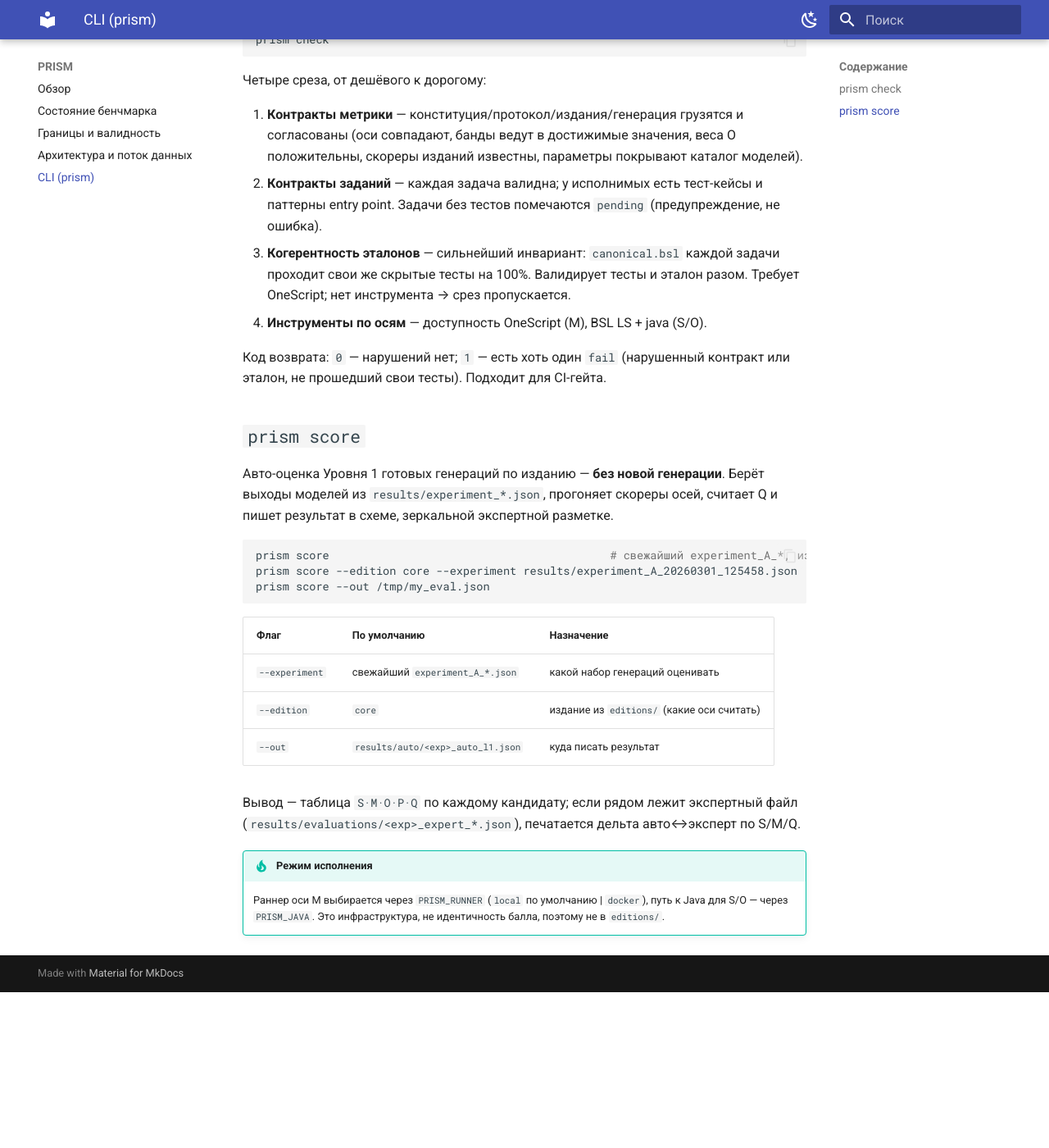
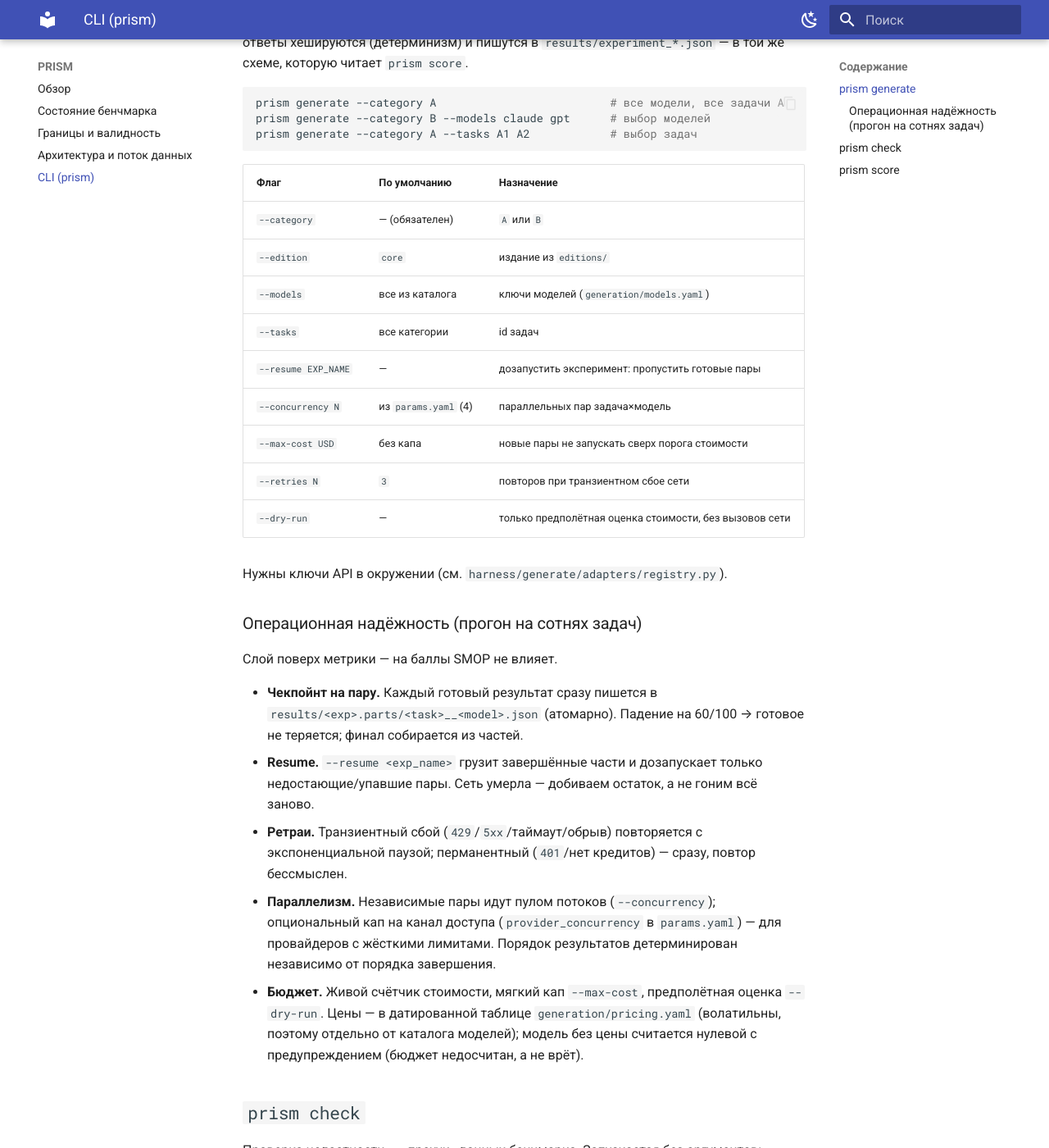
Before and after one commit to genlab-1c/prism, an MkDocs documentation site: the page built from docs/cli.md, in a window 1280 px wide and 1400 px high, scrolled down 360 px. Shown: the whole window at 82% size. Built offline with MkDocs 1.6.1 and Material for MkDocs 9.7.7, drawn with Linux system fonts in a browser that asks for light colours; before the commit the page ends 1570 px from its top, so only the background shows below that; some of the changed text lies outside the part shown.

Commit message:
docs(generate): document prism generate and operational layer
В cli.md добавлена секция prism generate (раньше отсутствовала): команда, все
флаги (--resume/--concurrency/--max-cost/--retries/--dry-run) и блок про
операционную надёжность. В architecture.md актуализирована карта каталогов
(cli.py вместо устаревшего run.py, добавлены retry/pricing/budget, исправлено
MCP→agentic), дополнен поток данных и добавлен принцип «надёжность ⟂ метрика».

````diff
--- a/docs/cli.md
+++ b/docs/cli.md
@@ -3,6 +3,52 @@
 Единая точка входа. После `pip install -e .` доступна команда `prism`; без установки —
 `python3 -m harness.cli <команда>`. Диспетчер тонкий: бизнес-логика в `harness/orchestrate.py`
 и `harness/check.py`.
+
+## `prism generate`
+
+Генерация кода кандидатов моделями по изданию: для каждой пары (задача, модель)
+собирается контекст (кат. B — агентным сбором метаданных), делается N прогонов с seed,
+ответы хешируются (детерминизм) и пишутся в `results/experiment_*.json` — в той же схеме,
+которую читает `prism score`.
+
+```bash
+prism generate --category A                          # все модели, все задачи A
+prism generate --category B --models claude gpt      # выбор моделей
+prism generate --category A --tasks A1 A2            # выбор задач
+```
+
+| Флаг | По умолчанию | Назначение |
+|------|--------------|------------|
+| `--category` | — (обязателен) | `A` или `B` |
+| `--edition` | `core` | издание из `editions/` |
+| `--models` | все из каталога | ключи моделей (`generation/models.yaml`) |
+| `--tasks` | все категории | id задач |
+| `--resume EXP_NAME` | — | дозапустить эксперимент: пропустить готовые пары |
+| `--concurrency N` | из `params.yaml` (4) | параллельных пар задача×модель |
+| `--max-cost USD` | без капа | новые пары не запускать сверх порога стоимости |
+| `--retries N` | `3` | повторов при транзиентном сбое сети |
+| `--dry-run` | — | только предполётная оценка стоимости, без вызовов сети |
+
+Нужны ключи API в окружении (см. `harness/generate/adapters/registry.py`).
+
+### Операционная надёжность (прогон на сотнях задач)
+
+Слой поверх метрики — на баллы SMOP не влияет.
+
+- **Чекпойнт на пару.** Каждый готовый результат сразу пишется в
+  `results/<exp>.parts/<task>__<model>.json` (атомарно). Падение на 60/100 → готовое
+  не теряется; финал собирается из частей.
+- **Resume.** `--resume <exp_name>` грузит завершённые части и дозапускает только
+  недостающие/упавшие пары. Сеть умерла — добиваем остаток, а не гоним всё заново.
+- **Ретраи.** Транзиентный сбой (`429`/`5xx`/таймаут/обрыв) повторяется с экспоненциальной
+  паузой; перманентный (`401`/нет кредитов) — сразу, повтор бессмыслен.
+- **Параллелизм.** Независимые пары идут пулом потоков (`--concurrency`); опциональный
+  кап на канал доступа (`provider_concurrency` в `params.yaml`) — для провайдеров с
+  жёсткими лимитами. Порядок результатов детерминирован независимо от порядка завершения.
+- **Бюджет.** Живой счётчик стоимости, мягкий кап `--max-cost`, предполётная оценка
+  `--dry-run`. Цены — в датированной таблице `generation/pricing.yaml` (волатильны,
+  поэтому отдельно от каталога моделей); модель без цены считается нулевой с
+  предупреждением (бюджет недосчитан, а не врёт).
 
 ## `prism check`
 
````
Also changed, not shown: docs/architecture.md (+14 -6 lines).
